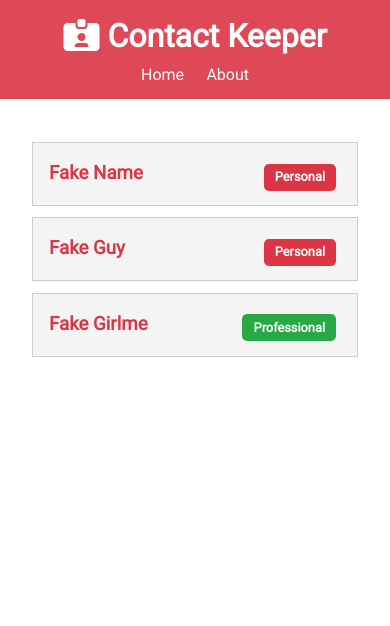
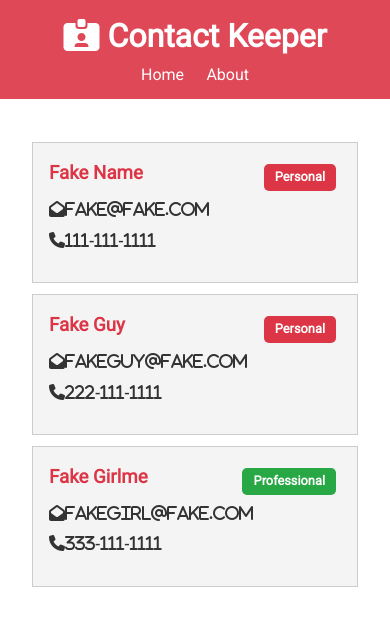
Before and after one commit to RdotSilva/MERN-MyBook-Contact-Manager, a React (Create React App) app in the folder client/: page / in a window 390 px wide. Shown: the top 626 px of the page. Built offline with nearby package versions, Linux system fonts and the light colour scheme.

Commit message:
Add email and phone list display

```diff
--- a/client/src/components/contacts/ContactItem.js
+++ b/client/src/components/contacts/ContactItem.js
@@ -16,6 +16,18 @@ const ContactItem = ({ contact }) => {
 					{type.charAt(0).toUpperCase() + type.slice(1)}
 				</span>
 			</h3>
+			<ul className="list">
+				{email && (
+					<li>
+						<i className="fas fa-envelope-open">{email}</i>
+					</li>
+				)}
+				{phone && (
+					<li>
+						<i className="fas fa-phone">{phone}</i>
+					</li>
+				)}
+			</ul>
 		</div>
 	);
 };
```
